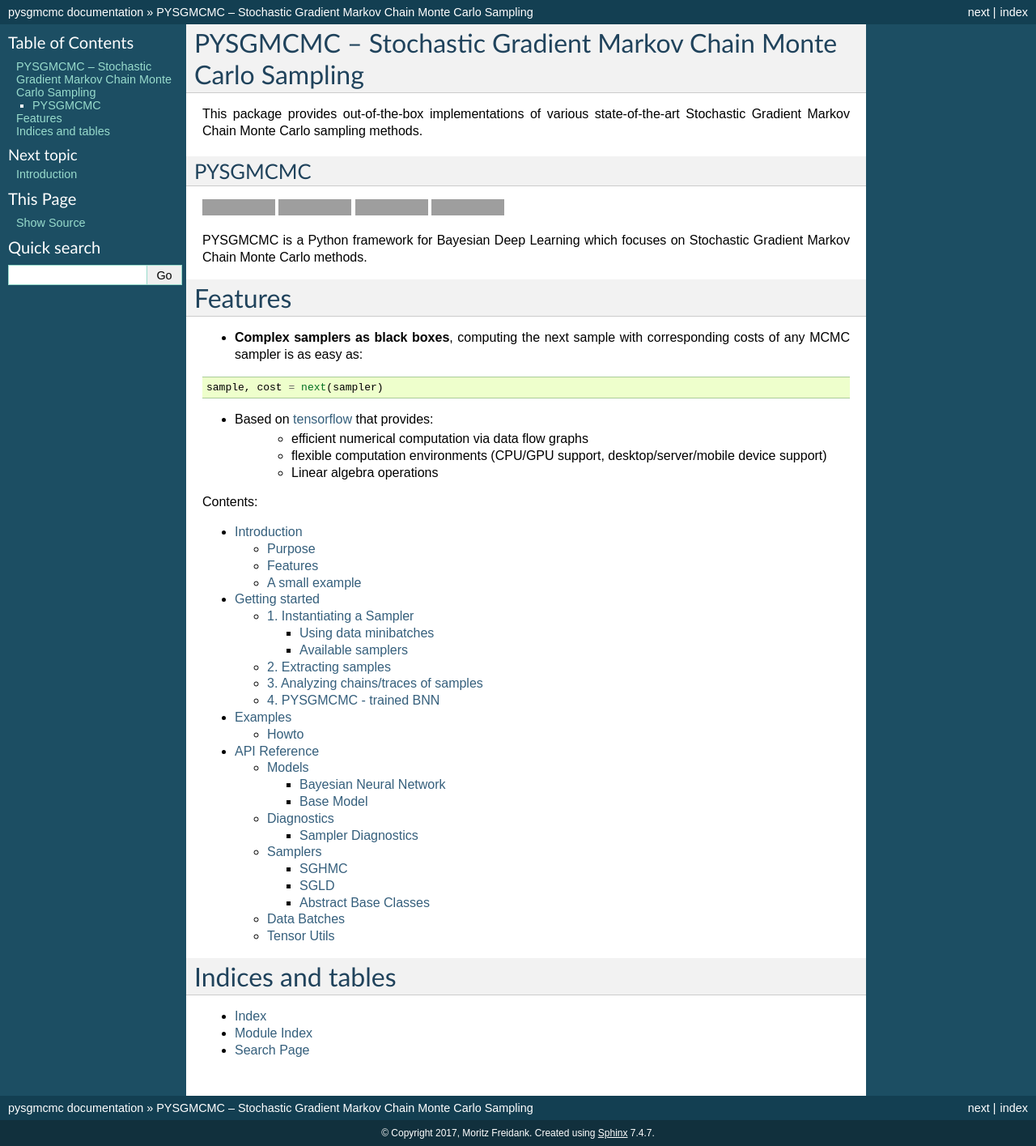
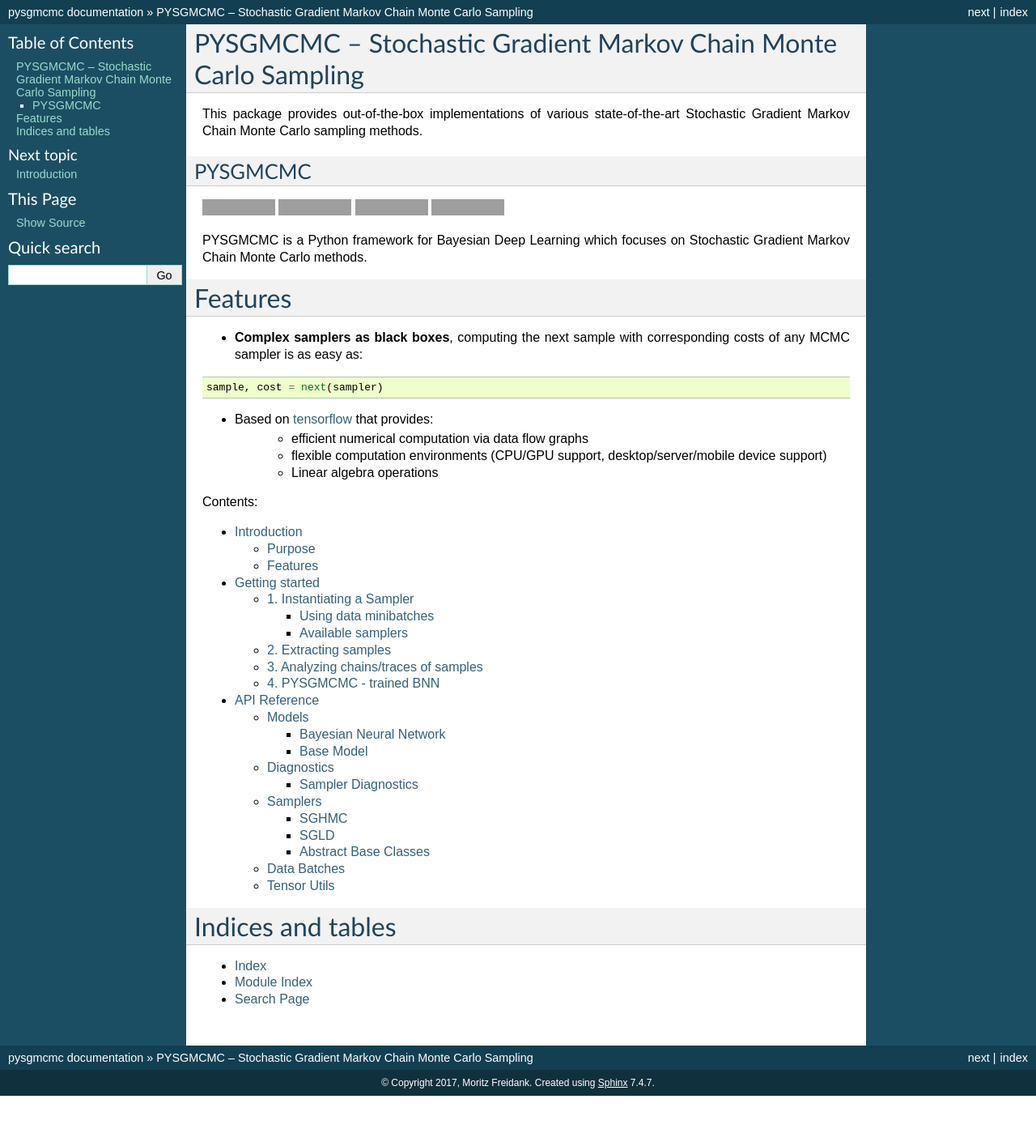
Before and after one commit to MFreidank/pysgmcmc, a Sphinx documentation site: the page built from docs/source/index.rst, in a window 1280 px wide. Shown: the whole page at 81% size. Built offline with Sphinx 7.4.7, drawn with Linux system fonts in a browser that asks for light colours; after the commit the page ends 1353 px from its top, so only the background shows below that; grey boxes are pictures that could not be loaded.

Commit message:
removed unused docu files from toctree

```diff
--- a/docs/source/index.rst
+++ b/docs/source/index.rst
@@ -12,8 +12,8 @@
 
    intro
    getting_started
-   examples
    api
+..   examples
 
 
 
--- a/docs/source/intro.rst
+++ b/docs/source/intro.rst
@@ -40,8 +40,8 @@
   problem.
 
 
-A small example
-===============
+.. A small example
+.. ===============
 .. XXX: How about this: show a small forward pass through a two-layer network
 .. (represented as tf.Variables that are our target params)
 .. working on some hpolib function and demonstrate how our sampling methods
```
